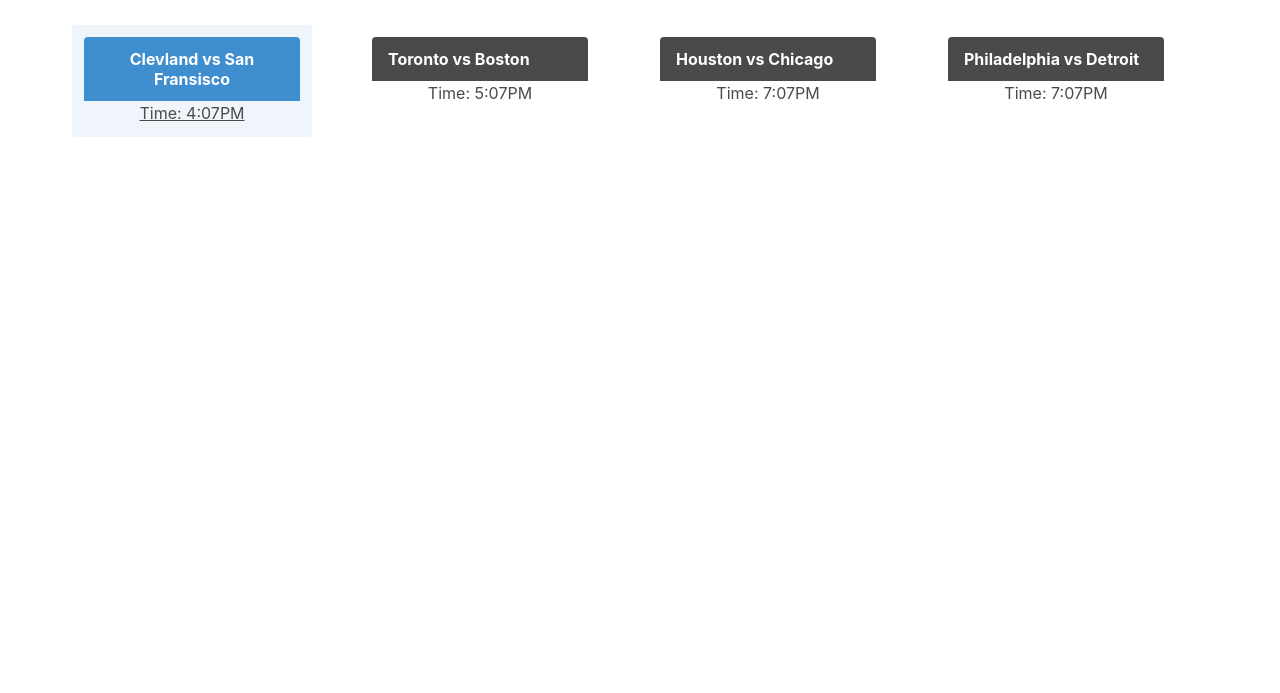
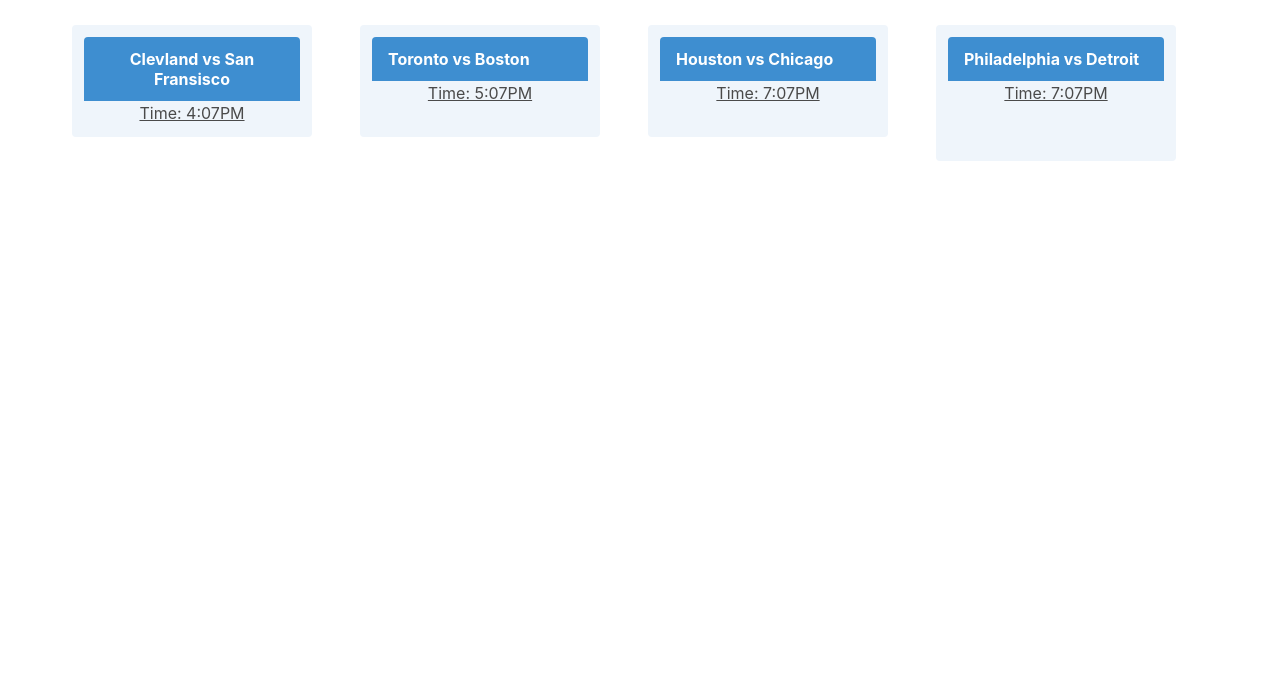
Before and after one commit to Soteria-Smart-Contracts/MLB-Stats, a plain HTML site: page index.html in a window 1280 px wide. Shown: the part 107-800 px from the top of the page. Drawn offline with nearby package versions, Linux system fonts and the light colour scheme; no server answers.

Commit message:
July 19, 2022 1:51 PM

```diff
--- a/index.html
+++ b/index.html
@@ -15,15 +15,15 @@
                 <Matchup class="is-size-6 has-text-centered message-header">Clevland vs San Fransisco</Matchup>
                 <a class="message-body">Time: 4:07PM</a>
             </div>
-            <div id="Game2" class="column mx-5">
+            <div id="Game2" class="column mx-5 message is-info">
                 <Matchup class="is-size-6 has-text-centered message-header is-info">Toronto vs Boston</Matchup>
                 <a class="message-body">Time: 5:07PM</a>
             </div>
-            <div id="Game3" class="column mx-5">
+            <div id="Game3" class="column mx-5 message is-info">
                 <Matchup class="is-size-6 has-text-centered message-header is-info">Houston vs Chicago</Matchup>
                 <a class="message-body">Time: 7:07PM</a>
             </div>
-            <div id="Game4" class="column mx-5">
+            <div id="Game4" class="column mx-5 message is-info">
                 <Matchup class="is-size-6 has-text-centered message-header is-info">Philadelphia vs Detroit</Matchup>
                 <a class="message-body">Time: 7:07PM</a>
             </div>
```
